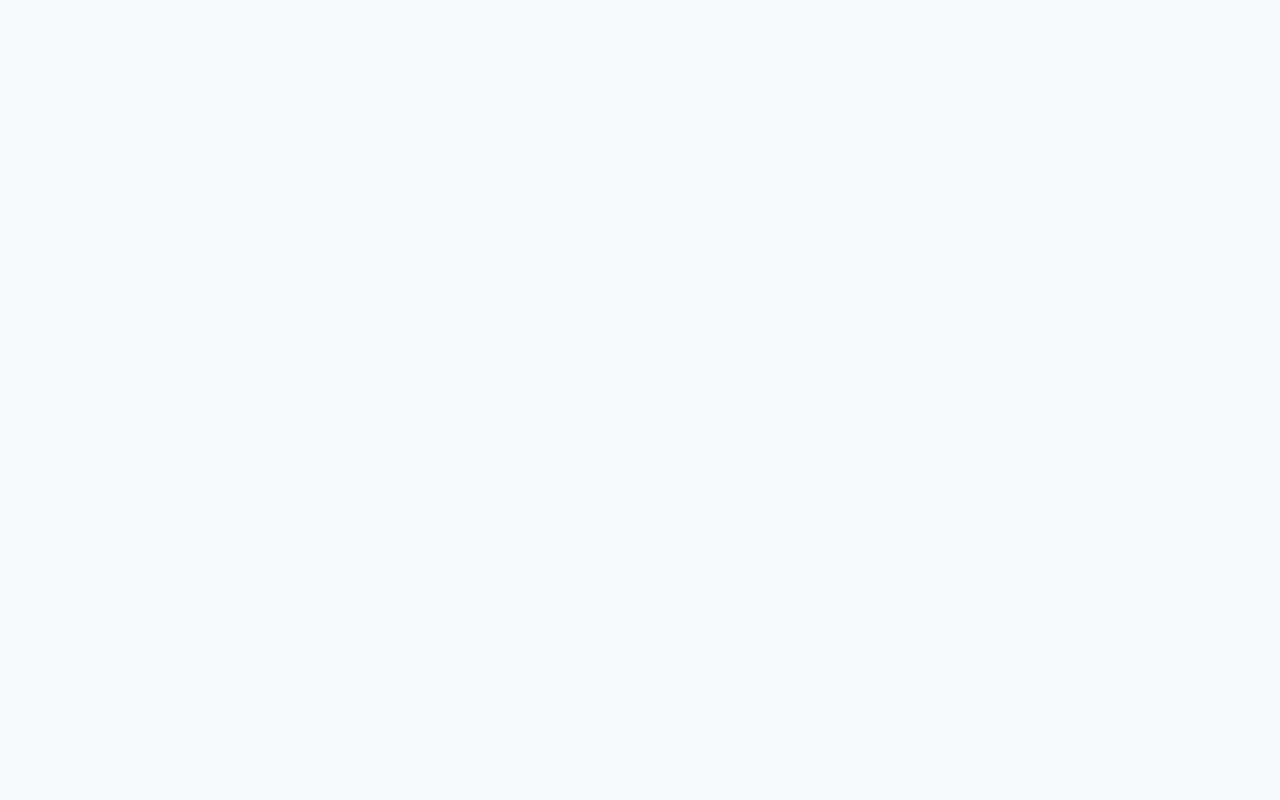
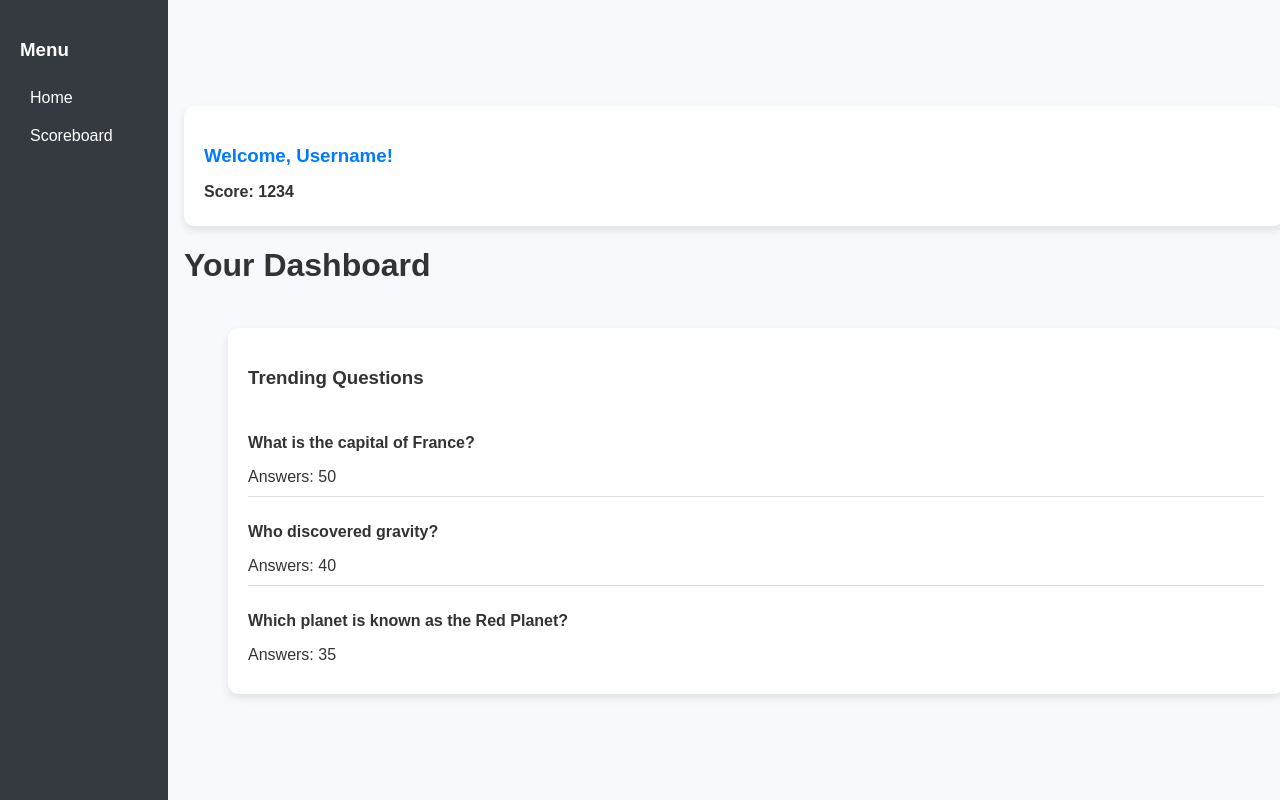
Before and after one commit to alirf2077/web_course_project_Phase2, a React (Create React App) app: page /player in a window 1280 px wide. Before the commit this address had no page. Built offline with nearby package versions, Linux system fonts and the light colour scheme.

Commit message:
static player page added

```diff
--- a/src/App.js
+++ b/src/App.js
@@ -4,10 +4,14 @@ import Sidebar from './components/Sidebar';
 import TrendingQuestions from './components/TrendingQuestions';
 import Welcome from './components/Welcome';
 import Login from './components/Login';
+import PlayerPage from './components/PlayerPage';
 import './App.css';
 import './styles/shared_styles.css';
 import './styles/home_styles.css';
 import './styles/login_styles.css';
+import './styles/player_styles.css';
+import HomePage from './components/HomePage'
+
 
 
 function App() {
@@ -18,21 +22,14 @@ function App() {
             path="/"
             element={
               <>
-                <div className="main-content">
-
-                <Sidebar />
-
-                <button id="loginBtn" className="btn btn-login">
-                  <Link to="/login" className="text-decoration-none text-white">Login</Link>
-                </button>
-                <Welcome />
-                <TrendingQuestions />
-                </div>
-
+                <HomePage />
               </>
             }
           />
           <Route path="/login" element={<Login />} />
+          <Route path="/player" element={<PlayerPage />
+} />
+
         </Routes>
     </Router>
   );
--- /dev/null
+++ b/src/components/HomePage.js
@@ -0,0 +1,23 @@
+import React from 'react';
+import Sidebar from './Sidebar';
+import TrendingQuestions from './TrendingQuestions';
+import Welcome from './Welcome';
+import {Link} from 'react-router-dom';
+
+function HomePage() {
+  return (
+
+<div className="main-content">
+
+<Sidebar />
+
+<button id="loginBtn" className="btn btn-login">
+<Link to="/login" className="text-decoration-none text-white">Login</Link>
+</button>
+<Welcome />
+<TrendingQuestions />
+</div>
+  );
+}
+
+export default HomePage;
--- /dev/null
+++ b/src/components/PlayerPage.js
@@ -0,0 +1,22 @@
+import React from 'react';
+import Sidebar from './Sidebar';
+import UserCard from './UserCard';
+import TrendingQuestions from './TrendingQuestions';
+
+function PlayerPage() {
+  const username = "Username"; // Replace with dynamic data if needed
+  const score = 1234; // Replace with dynamic data if needed
+
+  return (
+    <div className="player-page">
+      <Sidebar />
+      <div className="main-content">
+        <UserCard username={username} score={score} />
+        <h1>Your Dashboard</h1>
+        <TrendingQuestions />
+      </div>
+    </div>
+  );
+}
+
+export default PlayerPage;
--- /dev/null
+++ b/src/components/TrendingQuestionItem.js
@@ -0,0 +1,12 @@
+import React from 'react';
+
+function TrendingQuestionItem({ question, answers }) {
+  return (
+    <div className="trending-question-item">
+      <p><strong>{question}</strong></p>
+      <span>Answers: {answers}</span>
+    </div>
+  );
+}
+
+export default TrendingQuestionItem;
--- a/src/components/TrendingQuestions.js
+++ b/src/components/TrendingQuestions.js
@@ -1,22 +1,23 @@
-// src/components/TrendingQuestions.js
 import React from 'react';
+import TrendingQuestionItem from './TrendingQuestionItem';
 
 function TrendingQuestions() {
+  const questions = [
+    { question: "What is the capital of France?", answers: 50 },
+    { question: "Who discovered gravity?", answers: 40 },
+    { question: "Which planet is known as the Red Planet?", answers: 35 },
+  ];
+
   return (
     <div className="trending-questions">
       <h3>Trending Questions</h3>
-      <div className="trending-question-item">
-        <p><strong>What is the capital of France?</strong></p>
-        <span>Answers: 50</span>
-      </div>
-      <div className="trending-question-item">
-        <p><strong>Who discovered gravity?</strong></p>
-        <span>Answers: 40</span>
-      </div>
-      <div className="trending-question-item">
-        <p><strong>Which planet is known as the Red Planet?</strong></p>
-        <span>Answers: 35</span>
-      </div>
+      {questions.map((q, index) => (
+        <TrendingQuestionItem
+          key={index}
+          question={q.question}
+          answers={q.answers}
+        />
+      ))}
     </div>
   );
 }
--- /dev/null
+++ b/src/components/UserCard.js
@@ -0,0 +1,12 @@
+import React from 'react';
+
+function UserCard({ username, score }) {
+  return (
+    <div className="user-card">
+      <h3>Welcome, {username}!</h3>
+      <p>Score: <span id="user-score">{score}</span></p>
+    </div>
+  );
+}
+
+export default UserCard;
--- /dev/null
+++ b/src/styles/player_styles.css
@@ -0,0 +1,33 @@
+  .user-card {
+    background-color: white;
+    border-radius: 10px;
+    box-shadow: 0 4px 8px rgba(0, 0, 0, 0.1);
+    padding: 20px;
+    margin-bottom: 20px;
+  }
+
+  .user-card h3 {
+    margin-bottom: 10px;
+    color: #007bff;
+  }
+
+  .user-card p {
+    margin-bottom: 5px;
+    font-weight: bold;
+  }
+
+  .trending-questions {
+    background-color: white;
+    border-radius: 10px;
+    box-shadow: 0 4px 8px rgba(0, 0, 0, 0.1);
+    padding: 20px;
+  }
+
+  .trending-question-item {
+    border-bottom: 1px solid #ddd;
+    padding: 10px 0;
+  }
+
+  .trending-question-item:last-child {
+    border-bottom: none;
+  }
```
